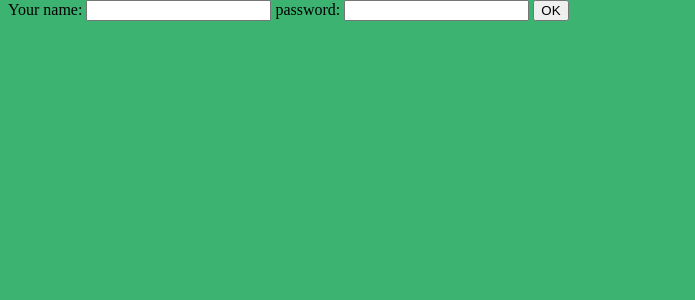
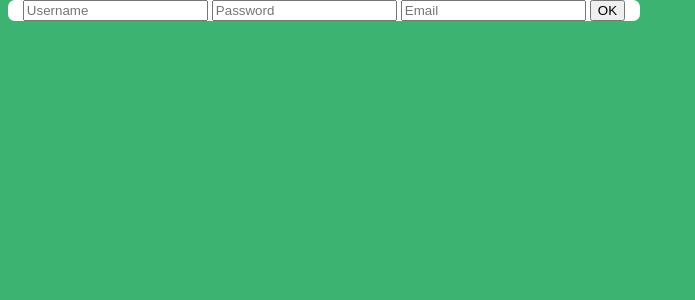
Before and after one commit to mink4sure/DjangoSimpleSite, a Django app: page /welkom/register/ in a window 1280 px wide. Shown: the part 26-326 px from the top of the page, without its empty margins (0-695 px from the left). Run offline with Django 3.2, Linux system fonts and the light colour scheme.

Commit message:
Update register.html

```diff
--- a/simpleSite/welkom/templates/welkom/register.html
+++ b/simpleSite/welkom/templates/welkom/register.html
@@ -7,17 +7,17 @@
 
 {% block content %}
 
+<main id="main-holder">
+
 {% if error_message %}<p><strong>{{ error_message }}</strong></p>{% endif %}
 
 <form action = "{%url 'welkom:AddUser'%}" method = "POST">
     {% csrf_token %}
-    <label for="your_name">Your name: </label>
-    <input id="your_name" type="text" name="your_name">
-
-    <label for="password">password: </label>
-    <input id="password" type="text" name="password">
+    <input id="your_name" type="text" name="your_name" placeholder="Username">
+    <input id="password" type="text" name="password" placeholder="Password">
+    <input id="email" type="text" name="email" placeholder="Email">
 
     <input type="submit" value="OK">
 </form>
-
+</main>
 {% endblock %}
```
